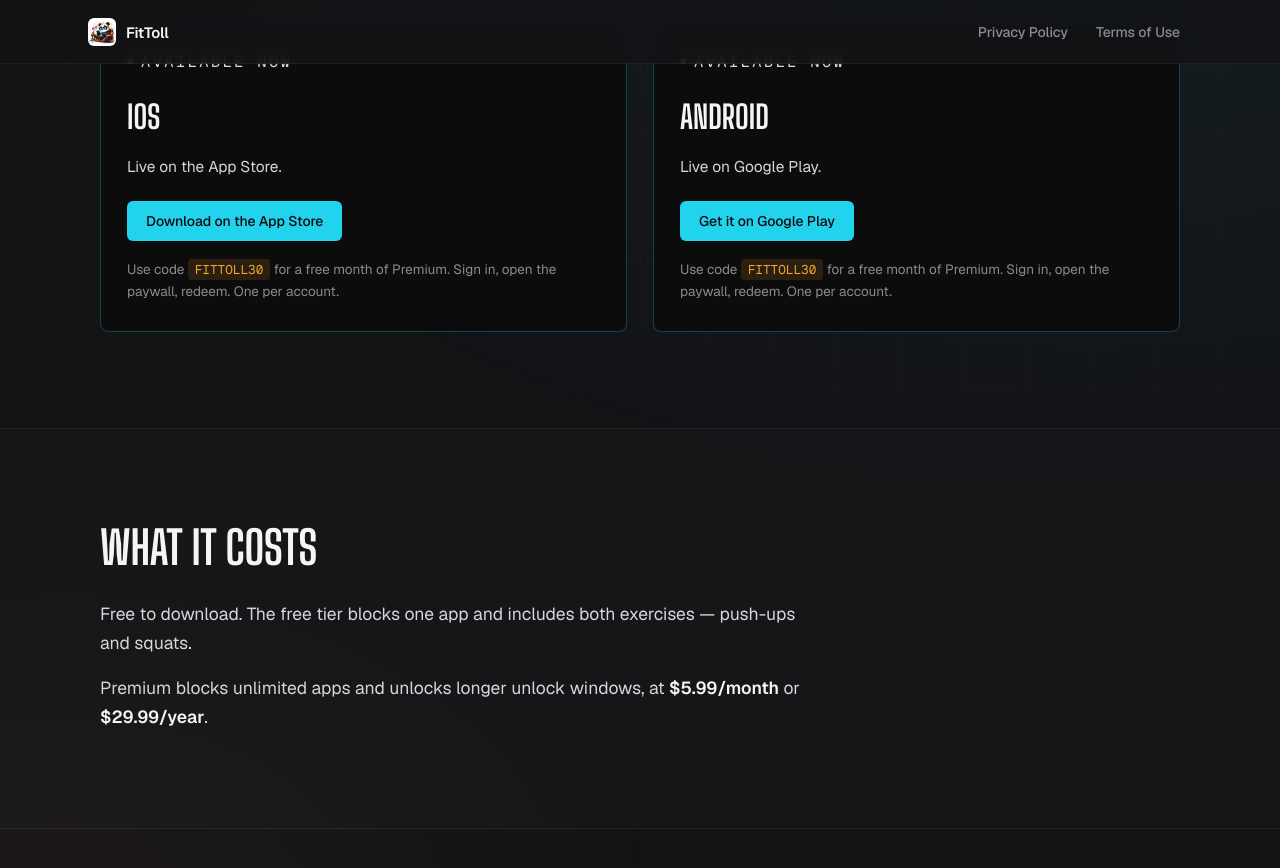
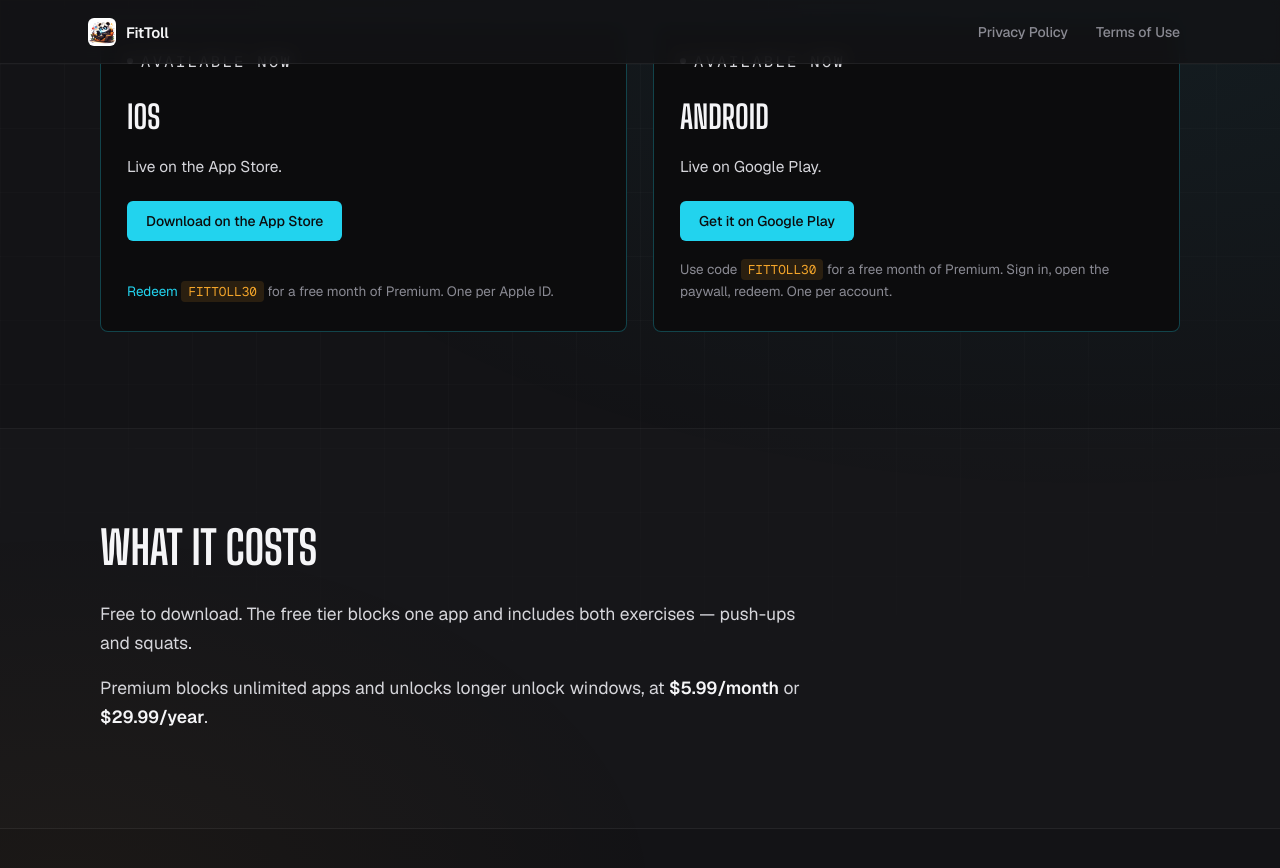
Before and after one commit to aurobindoGupta/fitToll-site, a Jekyll site: the page built from index.md, in a window 1280 px wide and 900 px high, scrolled down 2185 px. Shown: the top 868 px of the window. Built offline with Jekyll 4.4.1, drawn with Linux system fonts in a browser that asks for light colours.

Commit message:
feat(site): iOS redeems FITTOLL30 through an App Store offer-code link [260901-isf]
App Store 1.3 was rejected 2026-08-31 under guideline 3.1.1 — the in-app
promo-code field is "a mechanism other than In-App Purchase" for unlocking
premium. The field is gone from the iOS paywall, so the old instruction here
("Sign in, open the paywall, redeem") now describes a screen that no longer
exists on iPhone.

FITTOLL30 becomes an App Store custom offer code, redeemed through Apple:
https://apps.apple.com/redeem?ctx=offercodes&id=6761677416&code=FITTOLL30

The code stays visible as the link text rather than being buried in the href —
people quote codes to each other, and a bare "Redeem" link would lose that. The
"one per account" wording becomes "one per Apple ID" because the enforcement
boundary genuinely moved: redemption used to be scoped per Firebase uid in
promo_redemptions/{CODE}_{uid}, and Apple scopes it per Apple ID instead.

The Android block is deliberately untouched. Google Play has no equivalent
prohibition, its in-app promo flow still works against validatePromoCode, and
the two platforms now redeem the same code through genuinely different systems.
Identical copy for both would be wrong.

Not verified locally: Jekyll is not installed on this machine, so no local
build was run. The change is raw HTML inside a Markdown file, which Jekyll
passes through untouched, so the build risk is low — but it is unconfirmed
until Pages builds.

NOT DEPLOYED. Holding per the standing push rule (STATE.md, 2026-08-11: no push
to a public surface without an explicit yes). Two reasons to hold beyond the
rule: the offer code was still being created in ASC when this landed, and
Apple's docs say a new custom code can take up to an hour to become redeemable.
Publishing the link before then serves visitors a failing redemption.

Refs: scrollBlocker-KMP .planning/quick/
      260901-isf-ios-3-1-1-5-1-1-iv-rejection-remediation/260901-isf-PLAN.md T3

Co-Authored-By: Claude Opus 5 (1M context) <noreply@anthropic.com>

```diff
--- a/index.md
+++ b/index.md
@@ -113,7 +113,7 @@ Live on the App Store.
 
 <p class="platform-cta"><a class="btn btn-primary" href="https://apps.apple.com/us/app/fittoll/id6761677416">Download on the App Store</a></p>
 
-<p class="platform-note">Use code <code>FITTOLL30</code> for a free month of Premium. Sign in, open the paywall, redeem. One per account.</p>
+<p class="platform-note"><a href="https://apps.apple.com/redeem?ctx=offercodes&amp;id=6761677416&amp;code=FITTOLL30">Redeem <code>FITTOLL30</code></a> for a free month of Premium. One per Apple ID.</p>
 </div>
 
 <div class="platform platform-live" id="android" markdown="1">
```
